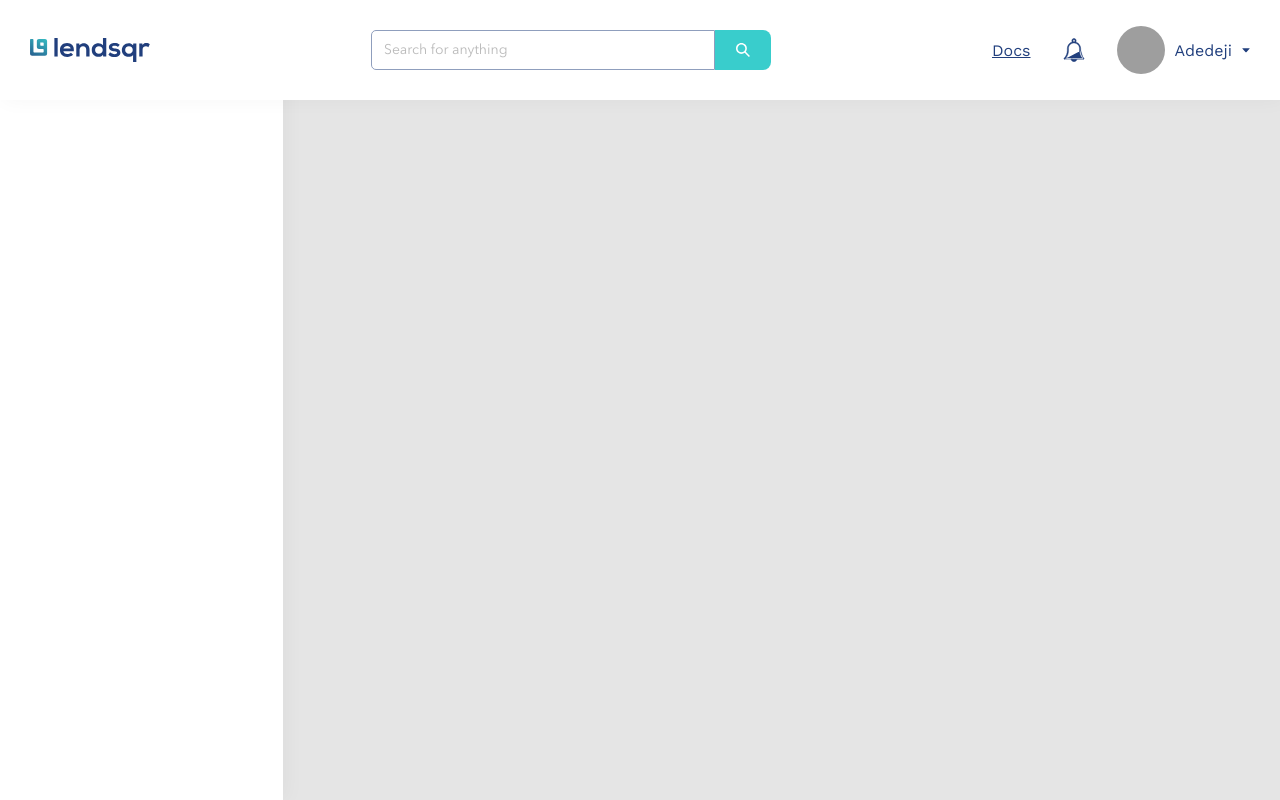
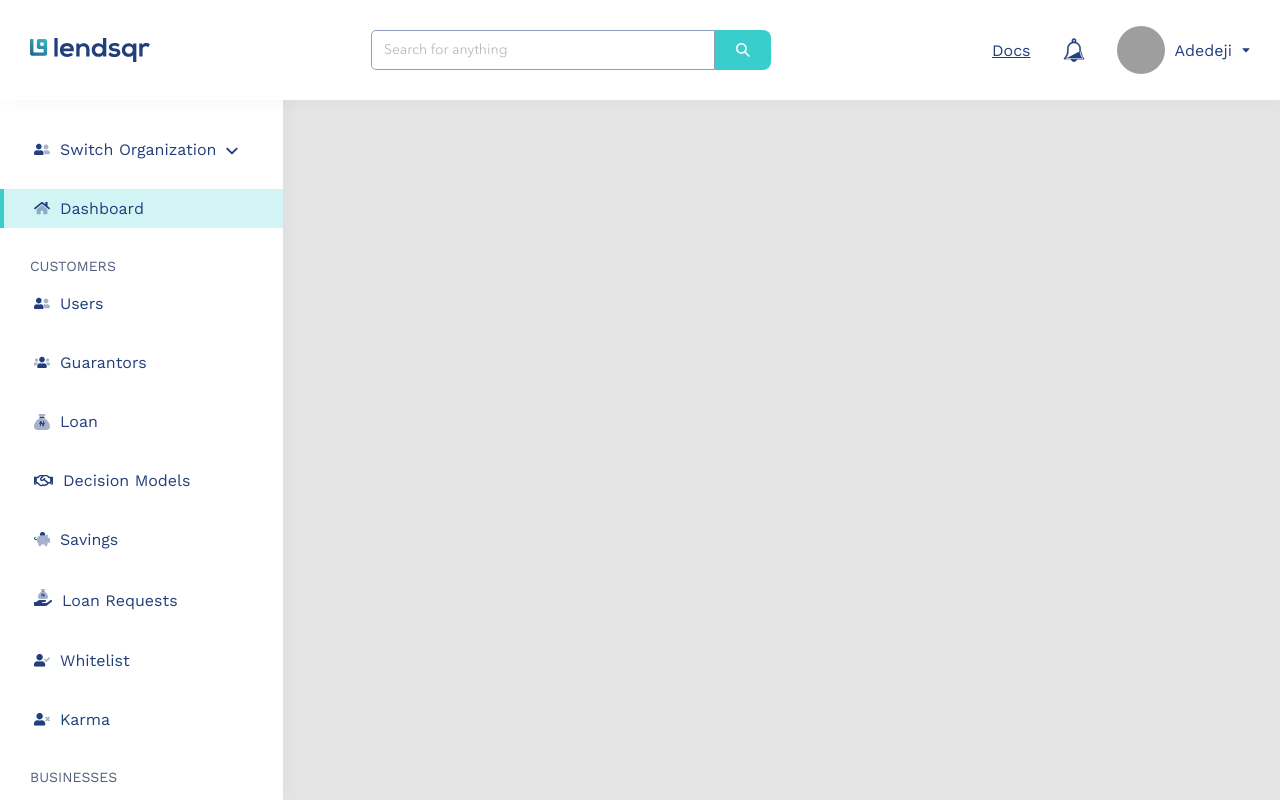
Before and after one commit to Chizycodes/lendsqr-fe-test, a React (Create React App) app: page /dashboard in a window 1280 px wide. Built offline with nearby package versions, Linux system fonts and the light colour scheme; grey boxes are pictures that could not be loaded.

Commit message:
complete side nav implementation

```diff
--- a/src/components/dashboard/SideBar.tsx
+++ b/src/components/dashboard/SideBar.tsx
@@ -1,4 +1,7 @@
 import { FC } from 'react';
+import { Link } from 'react-router-dom';
+import { navItems } from '../../utils/data';
+import { useLocation } from 'react-router-dom';
 
 interface Props {
 	setIsMenuOpen: (value: boolean) => void;
@@ -6,13 +9,40 @@
 }
 
 const SideBar: FC<Props> = ({ setIsMenuOpen, isMenuOpen }) => {
+	const pathname: String = useLocation().pathname;
+
 	return (
 		<div className={`side-nav ${isMenuOpen && 'nav-active'}`}>
 			<div className="side-nav-header">
 				<img src="/images/logo.svg" alt="logo" className="logo" />
 			</div>
-			<div className="side-nav-menu">
+			<div className="">
+				<ul className="side-nav-menu">
+					{navItems.map((item, index) => {
+						return (
+							<>
+								{!item.header ? (
+									<Link key={item.id} to={`${item.link}`}>
+										<li className={`side-nav-menu-item ${pathname === item.link && 'active'}`}>
+											{!item.header && <img src={item.icon} alt={item.title} />}
 
+											<span>{item.title}</span>
+											{item.id === 1 && (
+												<span>
+													<img src="/images/icons/down-arrow.svg" alt="" />
+												</span>
+											)}
+										</li>
+									</Link>
+								) : (
+									<li key={item.id} className="nav-item-header">
+										<span>{item.title}</span>
+									</li>
+								)}
+							</>
+						);
+					})}
+				</ul>
 			</div>
 		</div>
 	);
--- a/src/styles/dashboard/dashboard.css
+++ b/src/styles/dashboard/dashboard.css
@@ -125,6 +125,7 @@
 }
 
 .side-nav {
+  font-family: "Work Sans", sans-serif;
   background-color: #ffffff;
   height: 100%;
   width: 283px;
@@ -133,6 +134,8 @@
   box-shadow: 3px 0px 20px rgba(0, 0, 0, 0.04);
   overflow-y: auto;
   overflow-x: hidden;
+  scroll-behavior: smooth;
+  scrollbar-width: 5px;
 }
 @media (max-width: 1024px) {
   .side-nav {
@@ -157,26 +160,32 @@
   width: 125px;
 }
 .side-nav .side-nav-menu {
-  padding: 30px;
+  padding: 30px 0px;
+}
+.side-nav .side-nav-menu a {
+  color: #213F7D;
+  font-size: 16px;
+  font-weight: 400;
+  text-decoration: none;
 }
 .side-nav .side-nav-menu .side-nav-menu-item {
+  padding: 10px 30px;
   display: flex;
   align-items: center;
   gap: 10px;
   margin-bottom: 20px;
+  border-left: 4px solid transparent;
   cursor: pointer;
 }
 .side-nav .side-nav-menu .side-nav-menu-item.active {
-  background-color: #213F7D;
-  border-radius: 10px;
-  padding: 10px 20px;
-  color: #ffffff;
+  background-color: rgba(57, 205, 205, 0.2196078431);
+  padding: 10px 30px;
+  border-left: 4px solid #39CDCC;
 }
-.side-nav .side-nav-menu .side-nav-menu-item.active svg {
-  fill: #ffffff;
-}
-.side-nav .side-nav-menu .side-nav-menu-item p {
-  font-size: 16px;
-  font-weight: 400;
-  color: #213F7D;
+.side-nav .side-nav-menu .nav-item-header {
+  padding: 10px 30px;
+  color: #545F7D;
+  font-weight: 500;
+  font-size: 14px;
+  text-transform: uppercase;
 }/*# sourceMappingURL=dashboard.css.map */
--- a/src/styles/dashboard/dashboard.scss
+++ b/src/styles/dashboard/dashboard.scss
@@ -96,9 +96,9 @@
 	}
 }
 
-
 // Side Nav
 .side-nav {
+	font-family: $workSans;
 	background-color: #ffffff;
 	height: 100%;
 	width: 283px;
@@ -107,15 +107,17 @@
 	box-shadow: 3px 0px 20px rgba(0, 0, 0, 0.04);
 	overflow-y: auto;
 	overflow-x: hidden;
+	scroll-behavior: smooth;
+	scrollbar-width: 5px;
 	@include breakpointDesktop {
 		left: -300px;
 		z-index: 1030;
-		transition: all .5s;
-		-webkit-transition: all .5s;
+		transition: all 0.5s;
+		-webkit-transition: all 0.5s;
 		&.nav-active {
 			left: 0px;
-			transition: all .5s;
-			-webkit-transition: all .5s;
+			transition: all 0.5s;
+			-webkit-transition: all 0.5s;
 		}
 	}
 	.side-nav-header {
@@ -126,31 +128,35 @@
 		img {
 			width: 125px;
 		}
-
 	}
 	.side-nav-menu {
-		padding: 30px;
+		padding: 30px 0px;
+		a {
+			color: $bluePrimary;
+			font-size: 16px;
+			font-weight: 400;
+			text-decoration: none;
+		}
 		.side-nav-menu-item {
+			padding: 10px 30px;
 			display: flex;
 			align-items: center;
 			gap: 10px;
 			margin-bottom: 20px;
+			border-left: 4px solid transparent;
 			cursor: pointer;
 			&.active {
-				background-color: $bluePrimary;
-				border-radius: 10px;
-				padding: 10px 20px;
-				color: #ffffff;
-				svg {
-					fill: #ffffff;
+				background-color: #39cdcd38;
+				padding: 10px 30px;
+				border-left: 4px solid $greenPrimary;
 			}
 		}
-
-			p {
-				font-size: 16px;
-				font-weight: 400;
-				color: $bluePrimary;
+		.nav-item-header {
+			padding: 10px 30px;
+			color: $textPrimary;
+			font-weight: 500;
+			font-size: 14px;
+			text-transform: uppercase;
 		}
 	}
 }
-}
--- a/src/utils/data.ts
+++ b/src/utils/data.ts
@@ -8,7 +8,7 @@
 	{
 		title: 'Dashboard',
 		icon: '/images/icons/home.svg',
-		link: '#',
+		link: '/dashboard',
 		id: 2,
 	},
 	{
@@ -19,7 +19,7 @@
 	{
 		title: 'Users',
 		icon: '/images/icons/nav-icon-4.svg',
-		link: '/users',
+		link: '/dashboard/users',
 		id: 4,
 	},
 	{
```
Also changed, not shown: public/images/icons/nav-icon-23.svg, 1 other file (tests, documents, lock files or other folders). Lines whose indentation alone changed are shown as unchanged.
